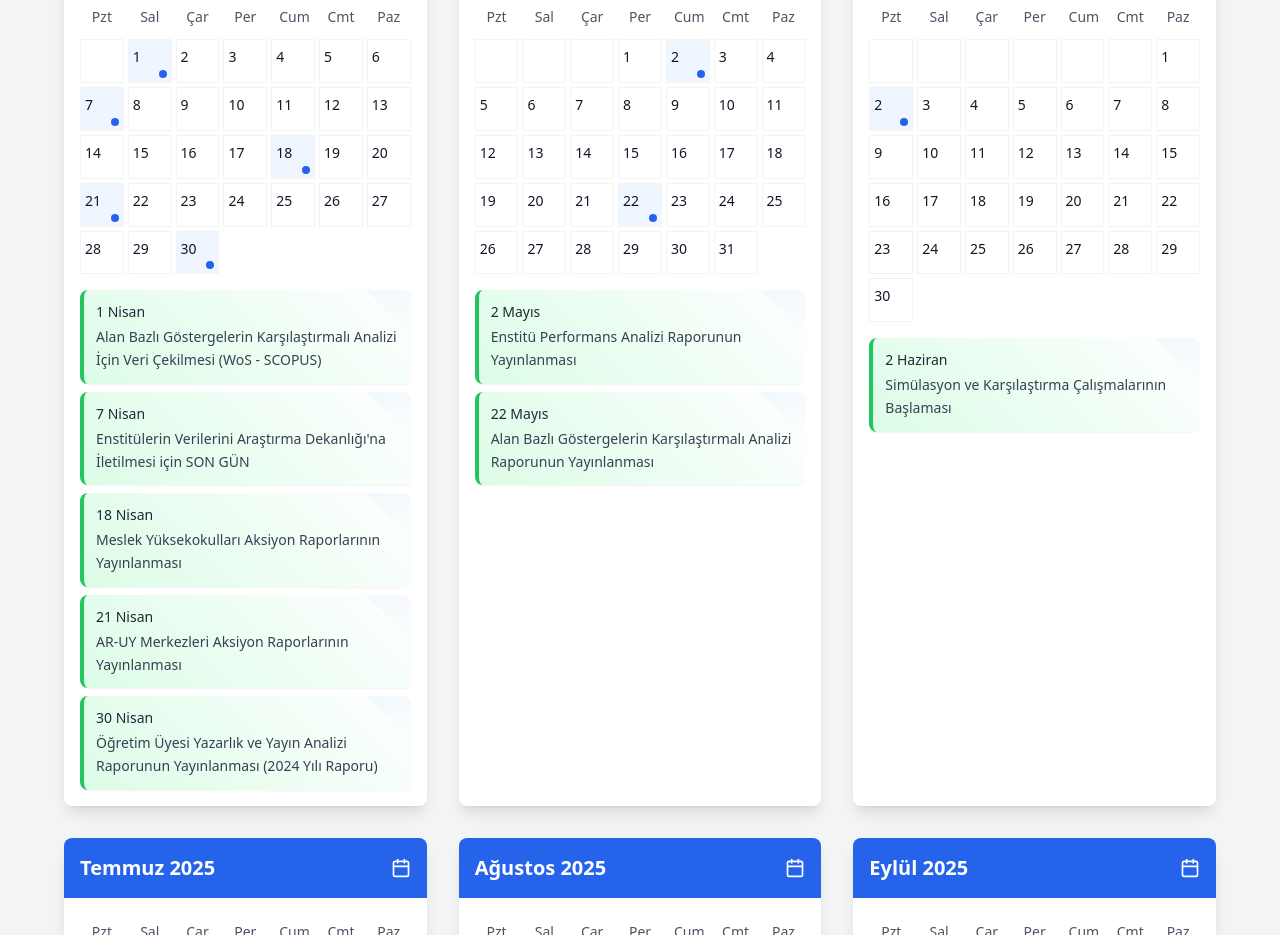
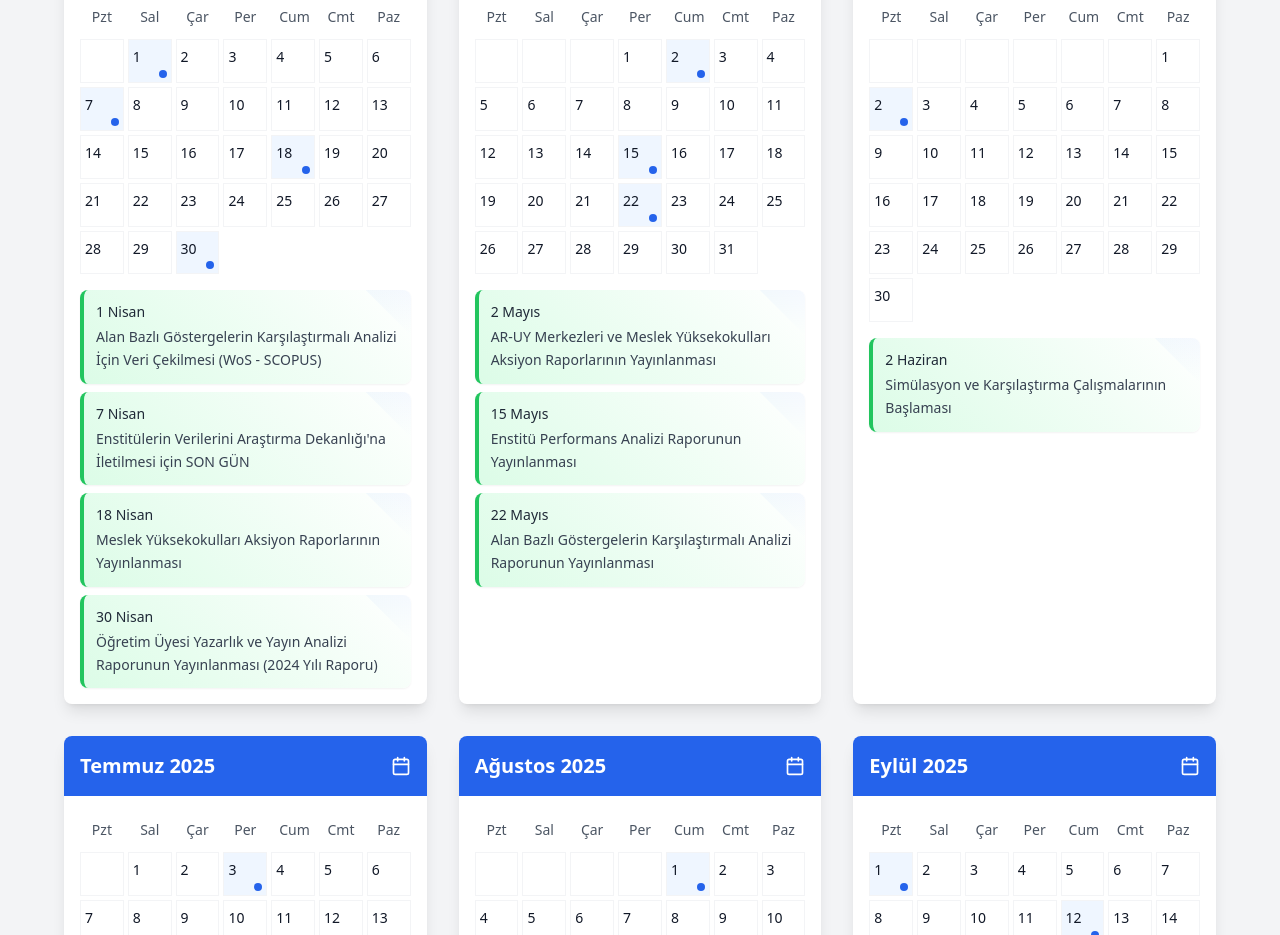
Before and after one commit to umitcaninz/analiztakvimi, a React (Vite) app: page / in a window 1280 px wide. Shown: the part 980-1915 px from the top of the page. Built offline with nearby package versions, Linux system fonts and the light colour scheme.

Commit message:
Update data.ts

```diff
--- a/src/data.ts
+++ b/src/data.ts
@@ -71,21 +71,20 @@ export const calendarData: DataStore = {
       "description": "Meslek Yüksekokulları Aksiyon Raporlarının Yayınlanması",
       "is_new": true
     },
-        "2025-04-21": {
-      "date": "2025-04-21",
-      "description": "AR-UY Merkezleri Aksiyon Raporlarının Yayınlanması",
-      "is_new": true
-    },
 
     "2025-04-30": {
       "date": "2025-04-30",
       "description": "Öğretim Üyesi Yazarlık ve Yayın Analizi Raporunun Yayınlanması (2024 Yılı Raporu)",
       "is_new": true
     },
+        "2025-05-02": {
+      "date": "2025-05-02",
+      "description": "AR-UY Merkezleri ve Meslek Yüksekokulları Aksiyon Raporlarının Yayınlanması",
+      "is_new": true
+    },
 
-
-    "2025-05-02": {
-      "date": "2025-05-02",
+    "2025-05-15": {
+      "date": "2025-05-15",
       "description": "Enstitü Performans Analizi Raporunun Yayınlanması",
       "is_new": true
     },
```
